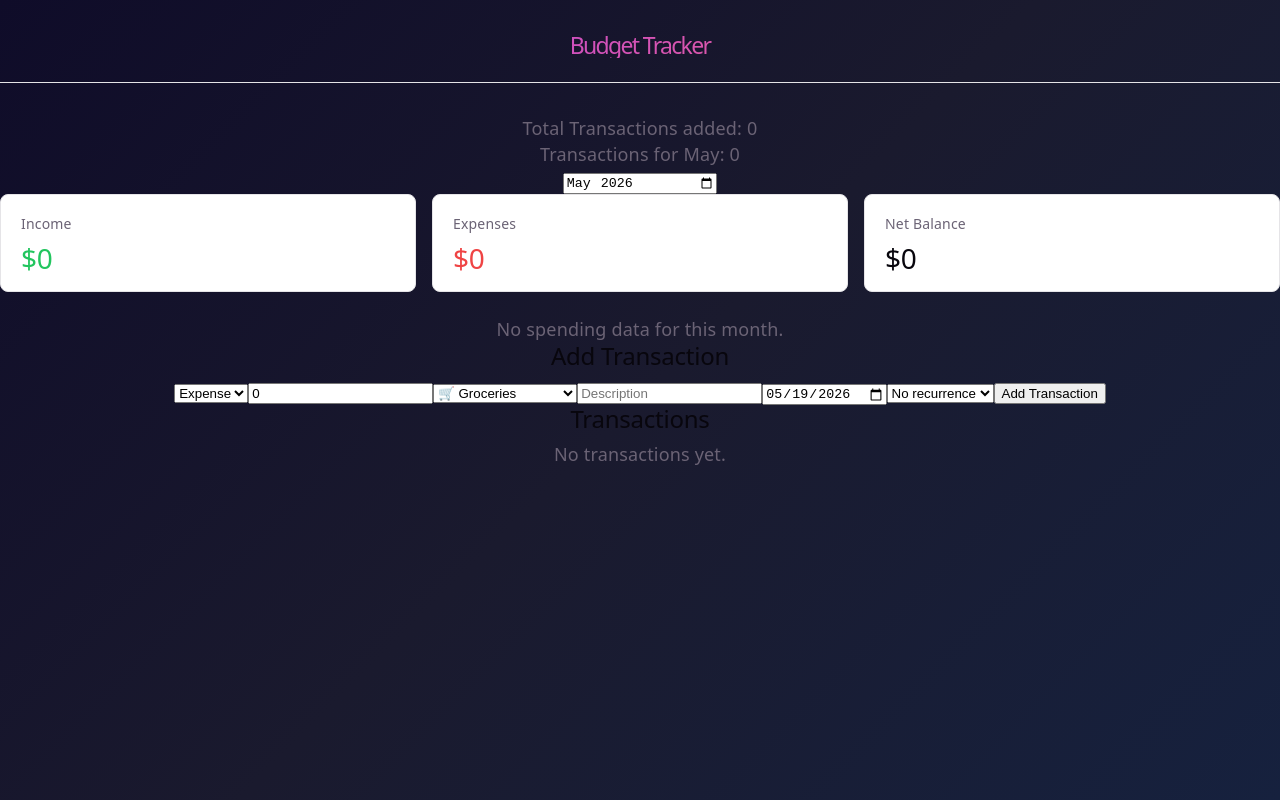
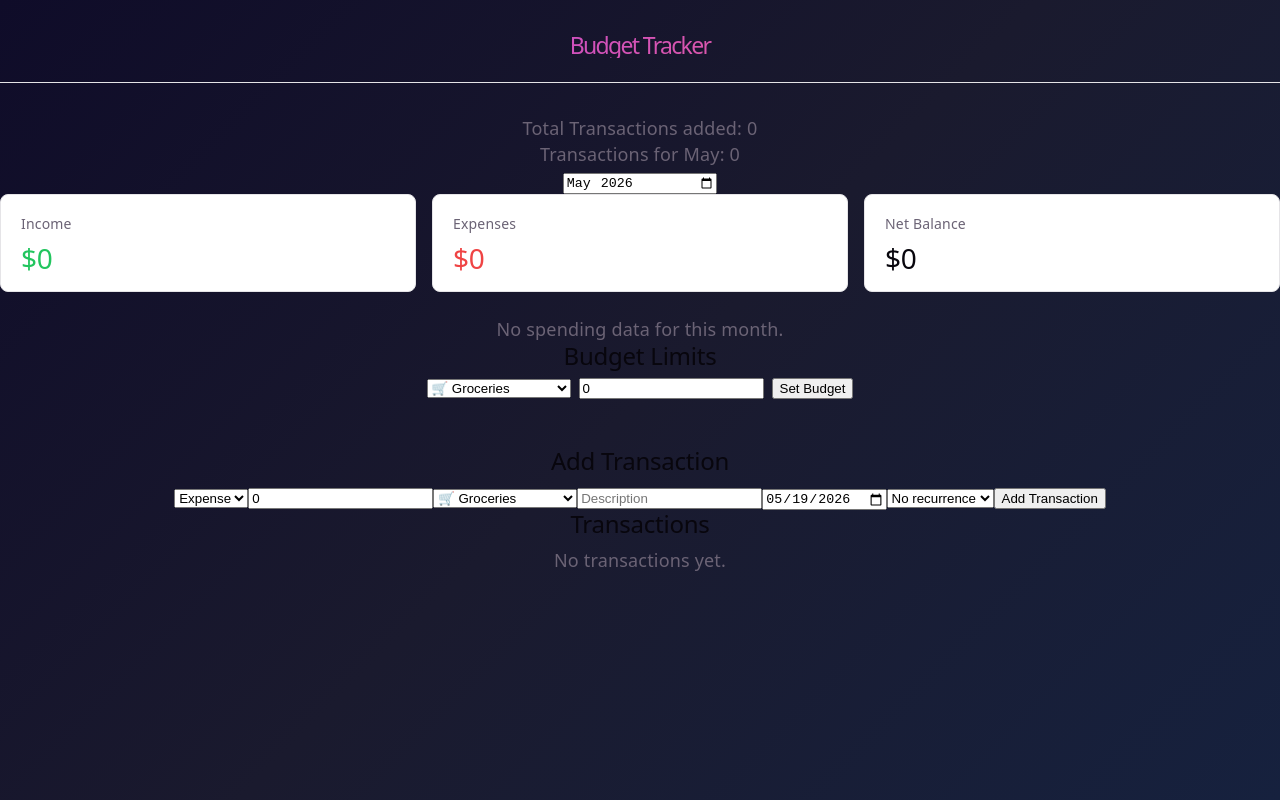
Before and after one commit to Madhav-rag/budget-tracker, a React (Vite) app: page / in a window 1280 px wide. Built offline with nearby package versions, Linux system fonts and the light colour scheme.

Commit message:
budget limits and progress bar

```diff
--- a/src/App.tsx
+++ b/src/App.tsx
@@ -4,6 +4,7 @@ import TransactionForm from "./components/TransactionForm";
 import TransactionList from "./components/TransactionList";
 import MonthlySummary from "./components/MonthlySummary";
 import SpendingChart from "./components/SpendingChart";
+import BudgetManager from "./components/BudgetManager";
 
 function App() {
   const { transactions } = useStore();
@@ -27,6 +28,7 @@ function App() {
       />
       <MonthlySummary month={selectedMonth} />
       <SpendingChart month={selectedMonth} />
+      <BudgetManager month={selectedMonth} />
       <TransactionForm />
       <TransactionList month={selectedMonth} />
     </div>
--- /dev/null
+++ b/src/components/BudgetManager.tsx
@@ -0,0 +1,83 @@
+import { useState } from "react";
+import { useStore } from "../store/useStore";
+import { computeMonthlySummary } from "../types";
+import type { Budget } from "../types";
+
+function BudgetManager({ month }: { month: string }) {
+  const { categories, transactions, budgets, setBudget } = useStore();
+  const summary = computeMonthlySummary(month, transactions, categories, budgets);
+
+  const [selectedCategory, setSelectedCategory] = useState(categories[0]?.id ?? "");
+  const [limitAmount, setLimitAmount] = useState(0);
+
+  function handleSetBudget() {
+    if (!selectedCategory || limitAmount <= 0) return;
+
+    const newBudget: Budget = {
+      id: crypto.randomUUID(),
+      categoryId: selectedCategory,
+      month,
+      limitAmount,
+      createdAt: new Date().toISOString(),
+    };
+
+    setBudget(newBudget);
+    setLimitAmount(0);
+  }
+
+  return (
+    <div className="budget-manager">
+      <h2>Budget Limits</h2>
+
+      <div className="budget-form">
+        <select
+          value={selectedCategory}
+          onChange={(e) => setSelectedCategory(e.target.value)}
+        >
+          {categories
+            .filter((c) => c.type === "expense")
+            .map((c) => (
+              <option key={c.id} value={c.id}>
+                {c.icon} {c.name}
+              </option>
+            ))}
+        </select>
+
+        <input
+          type="number"
+          placeholder="Limit amount"
+          value={limitAmount}
+          onChange={(e) => setLimitAmount(Number(e.target.value))}
+        />
+
+        <button onClick={handleSetBudget}>Set Budget</button>
+      </div>
+
+      <div className="budget-list">
+        {summary.categoryBreakdown
+          .filter((c) => c.budget !== undefined)
+          .map((c) => (
+            <div key={c.category.id} className="budget-item">
+              <div className="budget-item-header">
+                <span>{c.category.icon} {c.category.name}</span>
+                <span className={c.isOverBudget ? "over-budget" : ""}>
+                  ${c.totalSpent} / ${c.budget!.limitAmount}
+                </span>
+              </div>
+              <div className="progress-bar-bg">
+                <div
+                  className="progress-bar-fill"
+                  style={{
+                    width: `${Math.min(c.percentUsed ?? 0, 100)}%`,
+                    background: c.isOverBudget ? "#ef4444" : "#aa3bff",
+                  }}
+                />
+              </div>
+            </div>
+          ))}
+      </div>
+    </div>
+  );
+}
+
+export default BudgetManager;
--- a/src/index.css
+++ b/src/index.css
@@ -226,3 +226,54 @@ code {
   align-items: center;
   margin-bottom: 24px;
 }
+
+.budget-manager {
+  margin-bottom: 32px;
+}
+
+.budget-form {
+  display: flex;
+  gap: 8px;
+  margin-bottom: 16px;
+  align-items: center;
+  justify-content: center;
+}
+
+.budget-list {
+  display: flex;
+  flex-direction: column;
+  gap: 12px;
+}
+
+.budget-item {
+  padding: 12px 16px;
+  border: 1px solid var(--border);
+  border-radius: 8px;
+  background: var(--bg);
+}
+
+.budget-item-header {
+  display: flex;
+  justify-content: space-between;
+  margin-bottom: 8px;
+  font-size: 14px;
+  color: var(--text-h);
+}
+
+.progress-bar-bg {
+  height: 8px;
+  background: var(--border);
+  border-radius: 99px;
+  overflow: hidden;
+}
+
+.progress-bar-fill {
+  height: 100%;
+  border-radius: 99px;
+  transition: width 0.3s ease;
+}
+
+.over-budget {
+  color: #ef4444;
+  font-weight: 600;
+}
```
